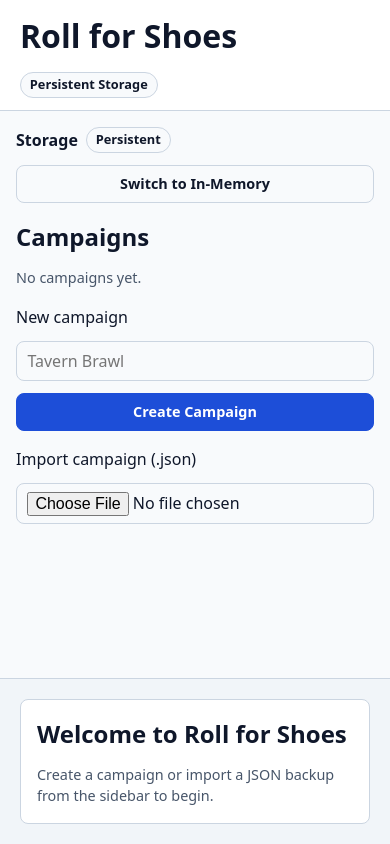
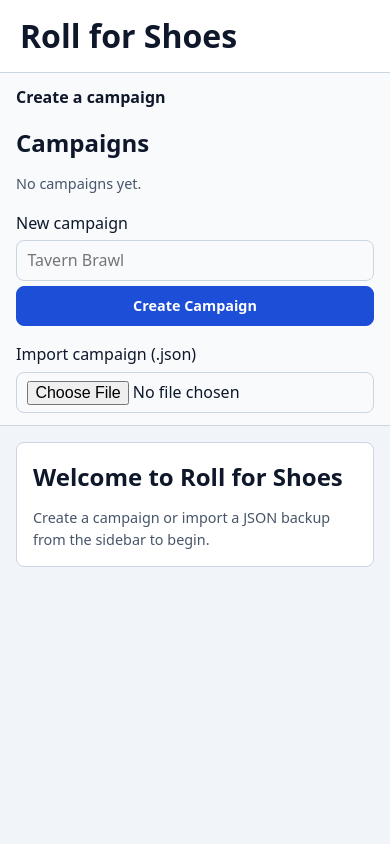
Before and after one commit to wlindley/roll-for-shoes, a React (Vite) app: page / in a window 390 px wide. Built offline with nearby package versions, Linux system fonts and the light colour scheme.

Commit message:
refactor(ui): remove in-memory toggle, widen cards, and refine responsive layout

```diff
--- a/src/ui/App.tsx
+++ b/src/ui/App.tsx
@@ -1,6 +1,6 @@
 import type React from 'react';
 import { useCallback, useEffect, useState } from 'react';
-import { MemoryStorageAdapter, type StorageAdapter, Workspace } from '../campaign';
+import { type StorageAdapter, Workspace } from '../campaign';
 import type { DiceRoller } from '../dice';
 import { AdvancementPrompt } from './components/AdvancementPrompt';
 import { CampaignSettingsDialog } from './components/CampaignSettingsDialog';
@@ -10,8 +10,6 @@ import { CheckRollerPanel } from './components/CheckRollerPanel';
 import { InstallAppButton } from './components/InstallAppButton';
 import { RollHistoryLog } from './components/RollHistoryLog';
 
-export type StorageMode = 'persistent' | 'memory';
-
 export interface AppProps {
   readonly diceRoller: DiceRoller;
   readonly storageAdapter: StorageAdapter;
@@ -20,9 +18,6 @@ export interface AppProps {
 const toErrorMessage = (err: unknown, fallback: string): string => (err instanceof Error ? err.message : fallback);
 
 export function App(props: AppProps): React.JSX.Element {
-  const [storageMode, setStorageMode] = useState<StorageMode>('persistent');
-  const [memoryAdapter] = useState(() => new MemoryStorageAdapter());
-  const activeAdapter = storageMode === 'persistent' ? props.storageAdapter : memoryAdapter;
   const [loaded, setLoaded] = useState<{ readonly adapter: StorageAdapter; readonly workspace: Workspace } | null>(null);
   const [error, setError] = useState<string | null>(null);
   const [selectedActorId, setSelectedActorId] = useState<string | null>(null);
@@ -31,24 +26,24 @@ export function App(props: AppProps): React.JSX.Element {
   useEffect(() => {
     let cancelled = false;
     setError(null);
-    Workspace.load(activeAdapter)
-      .then((ws) => { if (!cancelled) setLoaded({ adapter: activeAdapter, workspace: ws }); })
+    Workspace.load(props.storageAdapter)
+      .then((ws) => { if (!cancelled) setLoaded({ adapter: props.storageAdapter, workspace: ws }); })
       .catch((err: unknown) => {
         if (!cancelled) {
           setError(toErrorMessage(err, 'Failed to load workspace.'));
-          setLoaded({ adapter: activeAdapter, workspace: Workspace.empty() });
+          setLoaded({ adapter: props.storageAdapter, workspace: Workspace.empty() });
         }
       });
     return () => { cancelled = true; };
-  }, [activeAdapter]);
+  }, [props.storageAdapter]);
 
   const commitWorkspace = useCallback((next: Workspace) => {
     setError(null);
-    setLoaded({ adapter: activeAdapter, workspace: next });
-    void next.save(activeAdapter).catch((err: unknown) => setError(toErrorMessage(err, 'Failed to save workspace.')));
-  }, [activeAdapter]);
+    setLoaded({ adapter: props.storageAdapter, workspace: next });
+    void next.save(props.storageAdapter).catch((err: unknown) => setError(toErrorMessage(err, 'Failed to save workspace.')));
+  }, [props.storageAdapter]);
 
-  const workspace = loaded?.adapter === activeAdapter ? loaded.workspace : null;
+  const workspace = loaded?.adapter === props.storageAdapter ? loaded.workspace : null;
   const activeCampaign = workspace?.tryGetActiveCampaign() ?? null;
   const effectiveActorId = activeCampaign?.characters.some((c) => c.id === selectedActorId)
     ? selectedActorId
@@ -60,16 +55,9 @@ export function App(props: AppProps): React.JSX.Element {
         <h1>Roll for Shoes</h1>
         <div className="row">
           <InstallAppButton />
-          <span className="badge">{storageMode === 'persistent' ? 'Persistent Storage' : 'In-Memory Session'}</span>
         </div>
       </header>
-      <CampaignSidebar
-        workspace={workspace}
-        storageMode={storageMode}
-        onToggleStorageMode={() => setStorageMode((m) => (m === 'persistent' ? 'memory' : 'persistent'))}
-        onChange={commitWorkspace}
-        onError={setError}
-      />
+      <CampaignSidebar workspace={workspace} onChange={commitWorkspace} onError={setError} />
       <main className="main-stage">
         {error && <div className="error-banner" role="alert">{error}</div>}
         {!workspace ? (
--- a/src/ui/components/CampaignSidebar.tsx
+++ b/src/ui/components/CampaignSidebar.tsx
@@ -1,25 +1,24 @@
 import type React from 'react';
 import { useEffect, useId, useState } from 'react';
 import type { Workspace } from '../../campaign';
-import type { StorageMode } from '../App';
 
 export interface CampaignSidebarProps {
   readonly workspace: Workspace | null;
-  readonly storageMode: StorageMode;
-  readonly onToggleStorageMode: () => void;
   readonly onChange: (next: Workspace) => void;
   readonly onError: (message: string) => void;
 }
 
 export function CampaignSidebar(props: CampaignSidebarProps): React.JSX.Element {
-  const { workspace, storageMode, onToggleStorageMode, onChange, onError } = props;
+  const { workspace, onChange, onError } = props;
   const activeCampaign = workspace?.tryGetActiveCampaign() ?? null;
 
   const [newName, setNewName] = useState('');
   const [renameValue, setRenameValue] = useState(activeCampaign?.name ?? '');
+  const [drawerOpen, setDrawerOpen] = useState(false);
   const newNameId = useId();
   const renameId = useId();
   const importId = useId();
+  const drawerId = useId();
 
   useEffect(() => {
     setRenameValue(activeCampaign?.name ?? '');
@@ -71,18 +70,19 @@ export function CampaignSidebar(props: CampaignSidebarProps): React.JSX.Element
     }
   };
 
+  const expanded = drawerOpen || !activeCampaign;
+
   return (
     <aside className="sidebar" aria-label="Campaign management">
-      <section className="stack">
-        <div className="row">
-          <strong>Storage</strong>
-          <span className="badge">{storageMode === 'persistent' ? 'Persistent' : 'In-Memory'}</span>
+      <div className="row-between sidebar-mobile-bar">
+        <strong className="roll-title">{activeCampaign ? activeCampaign.name : 'Create a campaign'}</strong>
+        {activeCampaign && (
+          <button type="button" className="btn" aria-expanded={expanded} aria-controls={drawerId} onClick={() => setDrawerOpen((o) => !o)}>
+            {expanded ? 'Hide Campaigns' : 'Campaigns'}
+          </button>
+        )}
       </div>
-        <button type="button" className="btn" onClick={onToggleStorageMode}>
-          Switch to {storageMode === 'persistent' ? 'In-Memory' : 'Persistent'}
-        </button>
-      </section>
-
+      <div id={drawerId} className={expanded ? 'sidebar-drawer is-open' : 'sidebar-drawer'}>
         <section className="stack">
           <h2>Campaigns</h2>
           {!workspace ? (
@@ -96,23 +96,11 @@ export function CampaignSidebar(props: CampaignSidebarProps): React.JSX.Element
                   const isActive = c.id === workspace.activeCampaignId;
                   return (
                     <li key={c.id} className="campaign-item">
-                    <button
-                      type="button"
-                      className={isActive ? 'btn btn-primary campaign-select' : 'btn campaign-select'}
-                      aria-current={isActive ? 'true' : undefined}
-                      onClick={() => run(() => workspace.selectCampaign(c.id), 'Unable to select campaign.')}
-                    >
-                      <span>{c.name}</span>
+                      <button type="button" className={isActive ? 'btn btn-primary campaign-select' : 'btn campaign-select'} aria-current={isActive ? 'true' : undefined} onClick={() => run(() => workspace.selectCampaign(c.id), 'Unable to select campaign.')}>
+                        <span className="roll-title">{c.name}</span>
                         <span className="badge">{c.characters.length}</span>
                       </button>
-                    <button
-                      type="button"
-                      className="btn btn-danger"
-                      aria-label={`Delete ${c.name}`}
-                      onClick={() => run(() => workspace.deleteCampaign(c.id), 'Unable to delete campaign.')}
-                    >
-                      Delete
-                    </button>
+                      <button type="button" className="btn btn-danger" aria-label={`Delete ${c.name}`} onClick={() => run(() => workspace.deleteCampaign(c.id), 'Unable to delete campaign.')}>Delete</button>
                     </li>
                   );
                 })}
@@ -121,29 +109,26 @@ export function CampaignSidebar(props: CampaignSidebarProps): React.JSX.Element
           )}
         </section>
 
-      <form className="stack" onSubmit={handleCreate}>
+        <form className="field" onSubmit={handleCreate}>
           <label htmlFor={newNameId}>New campaign</label>
           <input id={newNameId} type="text" value={newName} onChange={(e) => setNewName(e.target.value)} placeholder="Tavern Brawl" disabled={!workspace} required />
           <button type="submit" className="btn btn-primary" disabled={!workspace}>Create Campaign</button>
         </form>
 
         {activeCampaign && (
-        <form className="stack" onSubmit={handleRename}>
+          <form className="field" onSubmit={handleRename}>
             <label htmlFor={renameId}>Rename active campaign</label>
             <input id={renameId} type="text" value={renameValue} onChange={(e) => setRenameValue(e.target.value)} required />
             <button type="submit" className="btn">Rename</button>
           </form>
         )}
 
-      <section className="stack">
-        {activeCampaign && (
-          <button type="button" className="btn" onClick={handleExport}>
-            Export Active JSON
-          </button>
-        )}
+        <section className="field">
+          {activeCampaign && <button type="button" className="btn" onClick={handleExport}>Export Active JSON</button>}
           <label htmlFor={importId}>Import campaign (.json)</label>
           <input id={importId} type="file" accept=".json,application/json" onChange={handleImport} disabled={!workspace} />
         </section>
+      </div>
     </aside>
   );
 }
--- a/src/ui/styles.css
+++ b/src/ui/styles.css
@@ -28,26 +28,43 @@
 [hidden] { display: none !important; }
 body { margin: 0; background: var(--bg); color: var(--text); }
 h1, h2, h3, p { margin: 0; }
-.app-shell { min-height: 100dvh; display: grid; grid-template-rows: auto 1fr; grid-template-columns: 280px minmax(0, 1fr); }
+.app-shell { min-height: 100dvh; display: grid; grid-template-rows: auto 1fr; grid-template-columns: 300px minmax(0, 1fr); }
 .app-header { grid-column: 1 / -1; display: flex; flex-wrap: wrap; align-items: center; justify-content: space-between; gap: 0.75rem; padding: calc(0.75rem + env(safe-area-inset-top, 0px)) calc(1.25rem + env(safe-area-inset-right, 0px)) 0.75rem calc(1.25rem + env(safe-area-inset-left, 0px)); background: var(--surface); border-bottom: 1px solid var(--border); }
-.sidebar { padding: 1rem; background: var(--surface-alt); border-right: 1px solid var(--border); display: flex; flex-direction: column; gap: 1rem; }
-.main-stage { padding: 1.25rem calc(1.25rem + env(safe-area-inset-right, 0px)) calc(1.25rem + env(safe-area-inset-bottom, 0px)) calc(1.25rem + env(safe-area-inset-left, 0px)); display: flex; flex-direction: column; gap: 1.25rem; }
-@media (max-width: 768px) {
-  .app-shell { grid-template-columns: 1fr; }
-  .sidebar { border-right: none; border-bottom: 1px solid var(--border); }
+.sidebar { padding: 1rem; background: var(--surface-alt); border-right: 1px solid var(--border); display: flex; flex-direction: column; gap: 1rem; min-width: 0; }
+.sidebar-mobile-bar { display: none; }
+.sidebar-drawer { display: flex; flex-direction: column; gap: 1rem; }
+.main-stage { padding: 1.5rem calc(1.5rem + env(safe-area-inset-right, 0px)) calc(1.5rem + env(safe-area-inset-bottom, 0px)) calc(1.5rem + env(safe-area-inset-left, 0px)); max-width: 1480px; width: 100%; min-width: 0; display: flex; flex-direction: column; gap: 1.25rem; }
+@media (max-width: 959px) {
+  .app-shell { grid-template-columns: 1fr; grid-template-rows: auto auto 1fr; }
+  .sidebar { padding: 0.75rem calc(1rem + env(safe-area-inset-right, 0px)) 0.75rem calc(1rem + env(safe-area-inset-left, 0px)); border-right: none; border-bottom: 1px solid var(--border); }
+  .sidebar-mobile-bar { display: flex; }
+  .sidebar-drawer { display: none; }
+  .sidebar-drawer.is-open { display: flex; }
 }
-.panel, .card { background: var(--surface); border: 1px solid var(--border); border-radius: var(--radius); padding: 1rem; }
-.card-grid { display: grid; grid-template-columns: repeat(auto-fill, minmax(260px, 1fr)); gap: 1rem; }
+@media (max-width: 639px) {
+  .main-stage { padding: 1rem calc(1rem + env(safe-area-inset-right, 0px)) calc(1rem + env(safe-area-inset-bottom, 0px)) calc(1rem + env(safe-area-inset-left, 0px)); }
+}
+.panel, .card { background: var(--surface); border: 1px solid var(--border); border-radius: var(--radius); padding: 1rem; min-width: 0; }
+.card { padding: 1.25rem; }
+.card-grid { display: grid; grid-template-columns: repeat(auto-fill, minmax(min(100%, 380px), 1fr)); gap: 1.25rem; }
+.character-header { display: flex; align-items: flex-start; gap: 0.85rem; }
+.character-header-body { flex: 1; min-width: 0; display: flex; flex-direction: column; gap: 0.5rem; }
+.character-header-body h3, .roll-title { min-width: 0; overflow-wrap: anywhere; }
+.character-avatar { width: 4rem; height: 4rem; border-radius: 0.6rem; object-fit: cover; border: 1px solid var(--border); flex-shrink: 0; }
+.character-avatar-fallback { display: grid; place-items: center; font-size: 1.2rem; font-weight: 700; background: var(--surface-alt); color: var(--text); }
 .row { display: flex; flex-wrap: wrap; align-items: center; gap: 0.5rem; }
 .row-between { display: flex; flex-wrap: wrap; align-items: center; justify-content: space-between; gap: 0.5rem; }
 .stack { display: flex; flex-direction: column; gap: 0.75rem; }
+.field { display: flex; flex-direction: column; gap: 0.35rem; min-width: 0; }
+.field-inline { display: inline-flex; flex-wrap: wrap; align-items: center; gap: 0.45rem; min-width: 0; max-width: 100%; }
+.field-grow { flex: 1 1 14rem; }
 .muted { color: var(--muted); font-size: 0.9rem; }
 .btn { cursor: pointer; font: inherit; font-size: 0.9rem; font-weight: 600; padding: 0.45rem 0.85rem; border-radius: var(--radius); border: 1px solid var(--border); background: var(--surface-alt); color: var(--text); }
 .btn:disabled, .btn[aria-disabled="true"] { opacity: 0.55; cursor: not-allowed; }
 .btn-primary { background: var(--accent); border-color: var(--accent); color: #ffffff; }
 .btn-danger { background: var(--danger); border-color: var(--danger); color: #ffffff; }
 .btn-inline { cursor: pointer; border: none; background: transparent; color: inherit; font: inherit; font-weight: 700; margin-left: 0.3rem; padding: 0 0.15rem; }
-.badge { display: inline-flex; align-items: center; padding: 0.15rem 0.55rem; border-radius: 999px; font-size: 0.8rem; font-weight: 600; background: var(--surface-alt); border: 1px solid var(--border); color: var(--text); }
+.badge { display: inline-flex; align-items: center; padding: 0.15rem 0.55rem; border-radius: 999px; font-size: 0.8rem; font-weight: 600; white-space: nowrap; flex-shrink: 0; max-width: 100%; overflow: hidden; text-overflow: ellipsis; background: var(--surface-alt); border: 1px solid var(--border); color: var(--text); }
 .campaign-list { list-style: none; margin: 0; padding: 0; display: flex; flex-direction: column; gap: 0.4rem; }
 .campaign-item { display: flex; gap: 0.4rem; }
 .campaign-select { flex: 1; min-width: 0; display: flex; align-items: center; justify-content: space-between; gap: 0.4rem; text-align: left; }
@@ -60,9 +77,16 @@ h1, h2, h3, p { margin: 0; }
 .skill-list { list-style: none; margin: 0; padding: 0; display: flex; flex-direction: column; gap: 0.35rem; }
 .skill-item { display: flex; flex-wrap: wrap; align-items: center; justify-content: space-between; gap: 0.5rem; padding: 0.35rem 0.5rem; border-radius: var(--radius); background: var(--surface-alt); }
 .error-banner { padding: 0.65rem 0.9rem; border-radius: var(--radius); background: rgba(220, 38, 38, 0.14); border: 1px solid var(--danger); color: var(--text); }
-input, select, textarea { font: inherit; padding: 0.45rem 0.65rem; border-radius: var(--radius); border: 1px solid var(--border); background: var(--surface-alt); color: var(--text); }
-fieldset { border: 1px solid var(--border); border-radius: var(--radius); padding: 0.75rem; margin: 0; }
-dialog { background: var(--surface); color: var(--text); border: 1px solid var(--border); border-radius: var(--radius); padding: 1.25rem; max-width: min(32rem, 92vw); }
+input, select, textarea { font: inherit; padding: 0.45rem 0.65rem; border-radius: var(--radius); border: 1px solid var(--border); background: var(--surface-alt); color: var(--text); max-width: 100%; min-width: 0; }
+.row > input[type="text"], .field-grow > input[type="text"], .row > input[type="file"] { flex: 1 1 12rem; min-width: 0; }
+input[type="number"] { width: 5.5rem; }
+input[type="file"] { max-width: 100%; width: 100%; }
+fieldset { border: 1px solid var(--border); border-radius: var(--radius); padding: 0.75rem; margin: 0; min-width: 0; }
+dialog { background: var(--surface); color: var(--text); border: 1px solid var(--border); border-radius: var(--radius); padding: 1.25rem; width: min(34rem, calc(100vw - 1.5rem)); max-width: calc(100vw - 1.5rem); max-height: calc(100dvh - 2rem); overflow-y: auto; }
 dialog::backdrop { background: rgba(15, 23, 42, 0.65); }
-output { display: block; padding: 0.75rem; border-radius: var(--radius); background: var(--surface-alt); border: 1px solid var(--border); }
+output { display: block; padding: 0.75rem; border-radius: var(--radius); background: var(--surface-alt); border: 1px solid var(--border); min-width: 0; }
+@media (max-width: 640px), (pointer: coarse) {
+  input, select, textarea { font-size: 1rem; }
+  .btn { min-height: 2.5rem; }
+}
 :focus-visible { outline: 2px solid var(--accent); outline-offset: 2px; }
```
Also changed, not shown: src/ui/components/AdvancementPrompt.tsx (+13 -10 lines), src/ui/components/CheckRollerPanel.tsx (+19 -50 lines), src/ui/components/RollHistoryLog.tsx (+11 -6 lines), src/ui/components/StatusManager.tsx (+20 -10 lines), 2 other files (tests, documents, lock files or other folders). Lines whose indentation alone changed are shown as unchanged.
